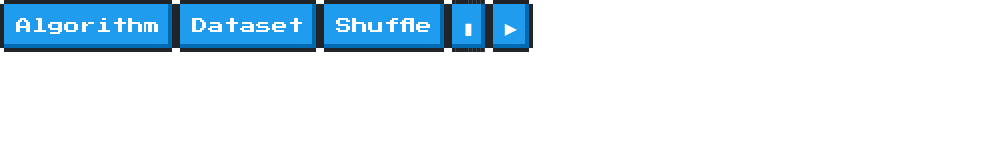
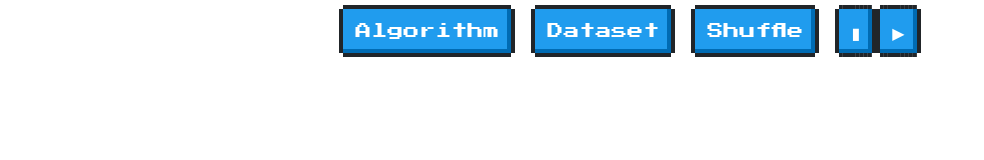
Before and after one commit to poplaw/retro-sorting, a Gatsby site: page / in a window 1280 px wide. Shown: the whole page, without its empty margins (0-984 px from the left). Built offline with nearby package versions, Linux system fonts and the light colour scheme; Gatsby itself is replaced by a stand-in of ours.

Commit message:
update toolbar layout

```diff
--- a/src/components/Toolbar/toolbar.module.scss
+++ b/src/components/Toolbar/toolbar.module.scss
@@ -1,4 +1,12 @@
 .toolbar {
     flex: 1;
     display: flex;
+    flex-direction: row;
+    align-content: center;
+    justify-content: center;
+    padding: 5px;
 }
+
+.toolbar > * {
+    margin-right: 20px;
+}
```
